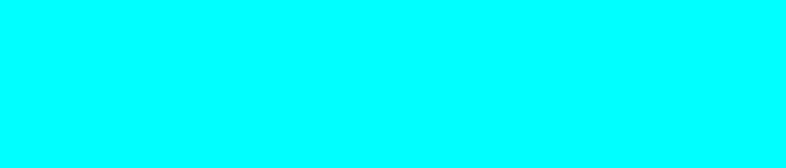
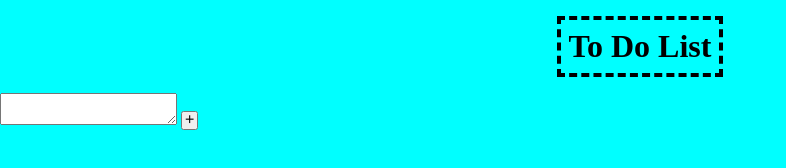
Before and after one commit to jainarchit17/To-Do-List, a website: page index.html in a window 1280 px wide. Shown: the whole page, without its empty margins (0-786 px from the left). Drawn offline with nearby package versions, Linux system fonts and the light colour scheme.

Commit message:
HTML completed

```diff
--- a/index.html
+++ b/index.html
@@ -5,9 +5,23 @@
     <meta name="viewport" content="width=device-width, initial-scale=1.0">
     <title>TO DO List</title>
     <link rel="stylesheet" href="style.css">
+    <link href="https://unpkg.com/boxicons@2.1.4/css/boxicons.min.css" rel="stylesheet">
     <script src="scipt.js"></script>
 </head>
 <body>
+    <header>
+        <div id="heading">
+            <h1>To Do List</h1>
+        </div>
+    </header>
+    <section>
+        <div id="tasks">
+            <textarea name="input" id="taskArea"></textarea>
+            <button type="button" id="addBtn"><i class="bx bx-plus"></i></button>
+        </div>
+    </section>
+    <div id="todo" ">
 
+    </div>
 </body>
 </html>
--- a/style.css
+++ b/style.css
@@ -6,3 +6,12 @@
 body{
     background-color: cyan ;
 }
+header{
+    display: flex;
+    justify-content: center;
+}
+#heading{
+    margin: 1rem;
+    padding: 0.5rem;
+    border: 0.25rem dashed black;
+}
```
